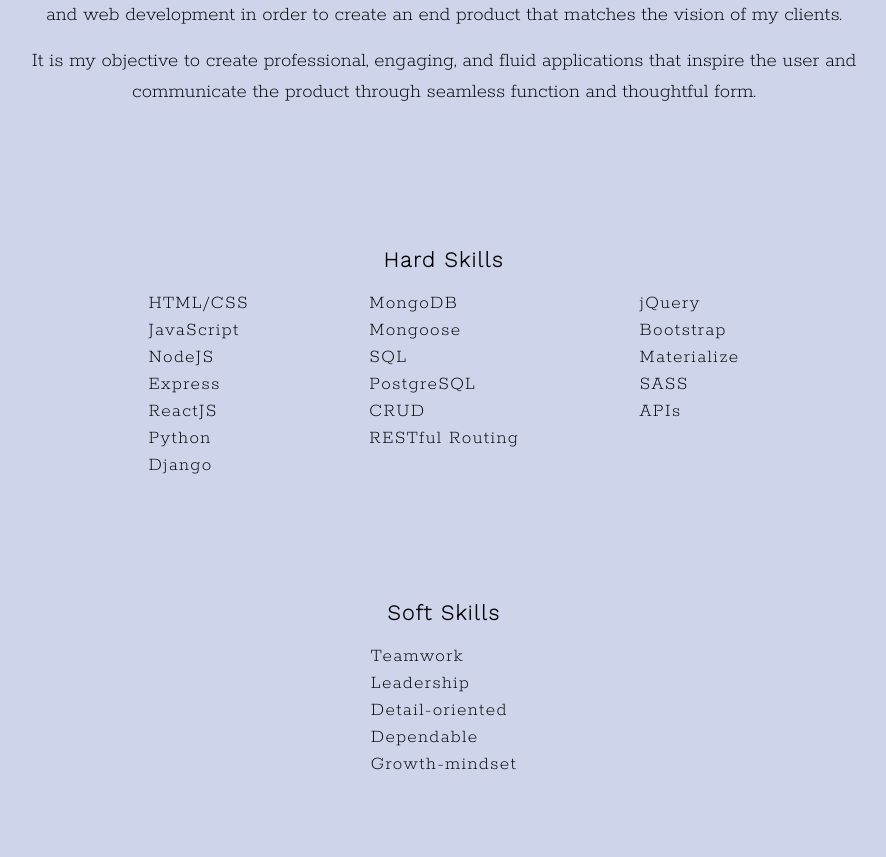
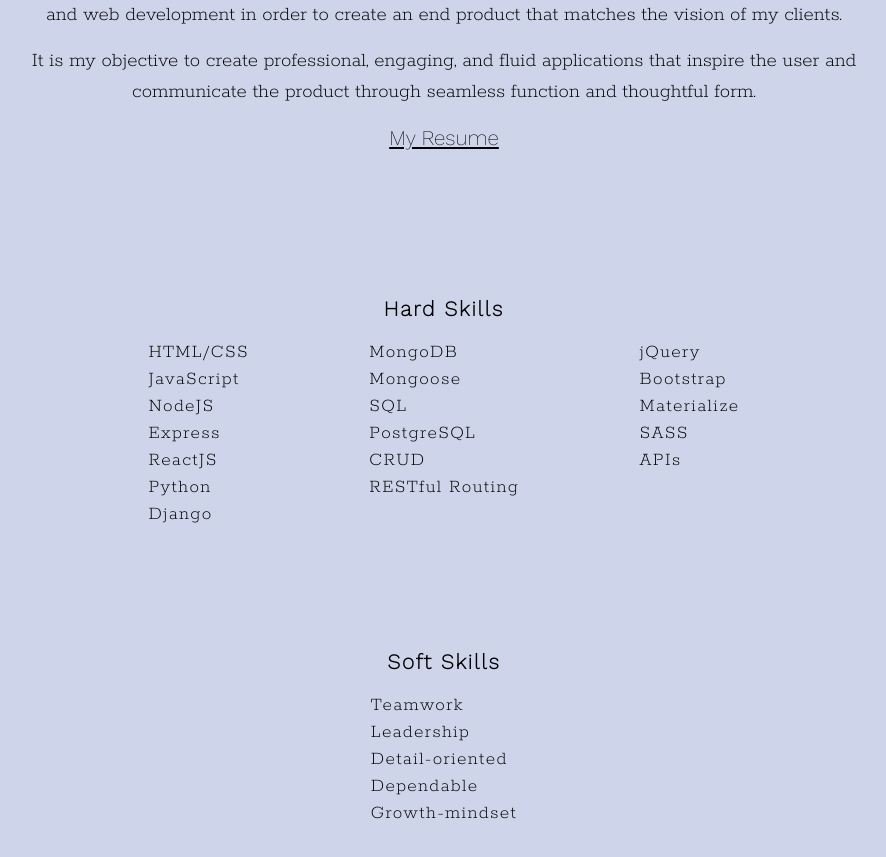
Before and after one commit to cooperama/portfolio, a React (Create React App) app: page / in a window 1280 px wide. Shown: the part 1120-1977 px from the top of the page, without its empty margins (196-1082 px from the left). Built offline with nearby package versions, Linux system fonts and the light colour scheme; a web font is replaced by a local one.

Commit message:
Adds resume link

```diff
--- a/src/components/About.js
+++ b/src/components/About.js
@@ -1,5 +1,5 @@
 import React from "react";
-
+import resume from "../assets/CooperJia2020.pdf";
 export const About = (props) => {
   return (
     <div className="about-container" id="about">
@@ -22,6 +22,11 @@ export const About = (props) => {
           It is my objective to create professional, engaging, and fluid
           applications that inspire the user and communicate the product through
           seamless function and thoughtful form.
+        </p>
+        <p>
+          <a href={resume} target="_blank">
+            My Resume
+          </a>
         </p>
       </div>
       <div className="skills-container">
```
